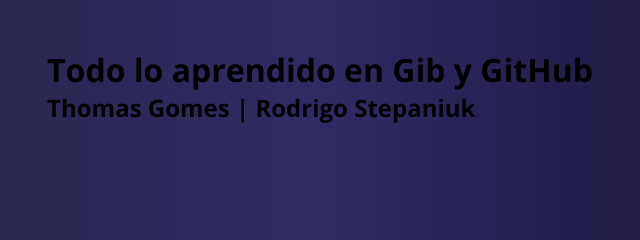
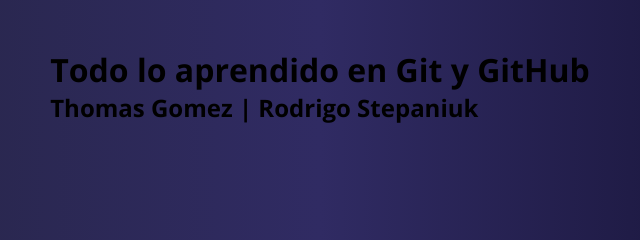
Before and after one commit to sstepaa/Project-GitHub, a plain HTML site: page index.html in a window 1280 px wide. Shown: the top 240 px of the page, 320-960 px from the left. Drawn offline with nearby package versions, Linux system fonts and the light colour scheme.

Commit message:
Correcciones de texto section

```diff
--- a/index.html
+++ b/index.html
@@ -33,8 +33,8 @@
 
             <div class="conteiner">
                 <div class="conteiner__text">
-                    <h1>Todo lo aprendido en Gib y GitHub</h1>
-                    <h2>Thomas Gomes | Rodrigo Stepaniuk</h2>
+                    <h1>Todo lo aprendido en Git y GitHub</h1>
+                    <h2>Thomas Gomez | Rodrigo Stepaniuk</h2>
                 </div>
             </div>
 
```
